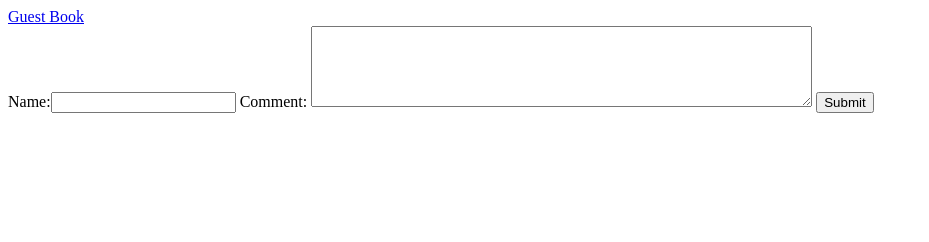
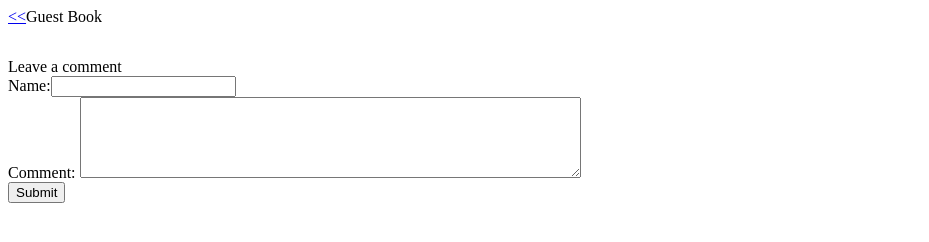
Before and after one commit to sharmapr25/Flower-catalog, a website: page public/guestBook.html in a window 1280 px wide. Shown: the whole page, without its empty margins (0-929 px from the left). Drawn offline with Linux system fonts and the light colour scheme; no server answers.

Commit message:
Added css file for guestBook

```diff
--- /dev/null
+++ b/public/css/guestBook.css
@@ -0,0 +1,3 @@
+.heading{
+	height: 50px;
+}
--- a/public/guestBook.html
+++ b/public/guestBook.html
@@ -2,15 +2,17 @@
 <html>
 <head>
 	<title>Guest book</title>
+	<link rel="stylesheet" type="text/css" href="css/guestBook.css">
 	<script type="text/javascript" src="javascript/guestBook.js"></script>
 </head>
 <body >
-	<div id="heading">
-		<a href="../..">Guest Book</a>
+	<div class="heading">
+		<a href="../.."><<</a>Guest Book
 	</div>
-	<div id= "comment_form">
-		Name:<input type="text" id="user_name"/>
-		Comment: <textarea id="user_comment" rows="5" cols="60"></textarea>
+	Leave a comment
+	<div class="container">
+		Name:<input type="text" id="user_name"/><br>
+		Comment: <textarea id="user_comment" rows="5" cols="60"></textarea><br>
 		<button onclick="submitComment()">Submit</button>
 	</div>
 
--- a/public/javascript/guestBook.js
+++ b/public/javascript/guestBook.js
@@ -13,9 +13,9 @@ var createCommentDiv = function(element){
 	var main = document.createElement('div');
 	main.className = "main";
 
+	main.appendChild(createDiv('dateTime',element.dateTime));
 	main.appendChild(createDiv('name',element.name));
 	main.appendChild(createDiv('comment',element.comment));
-	main.appendChild(createDiv('dateTime',element.dateTime));
 
 	return main;
 
```
